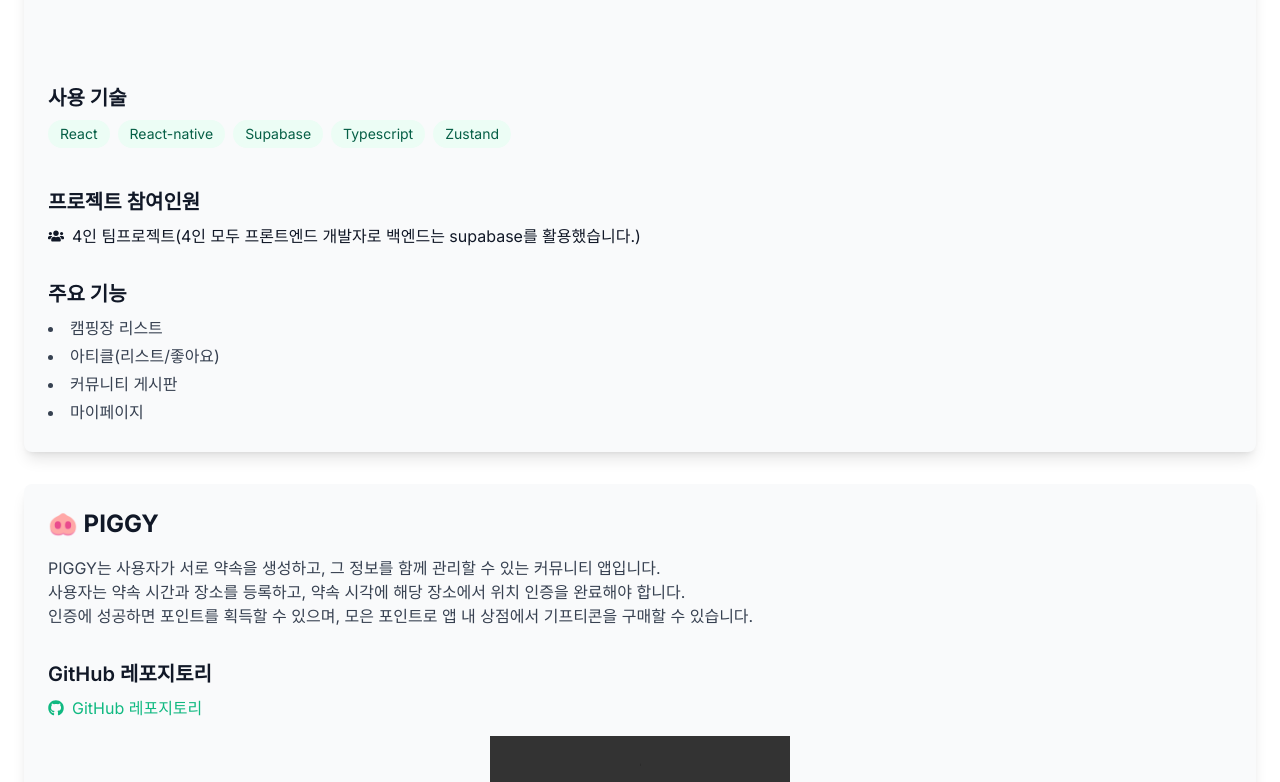
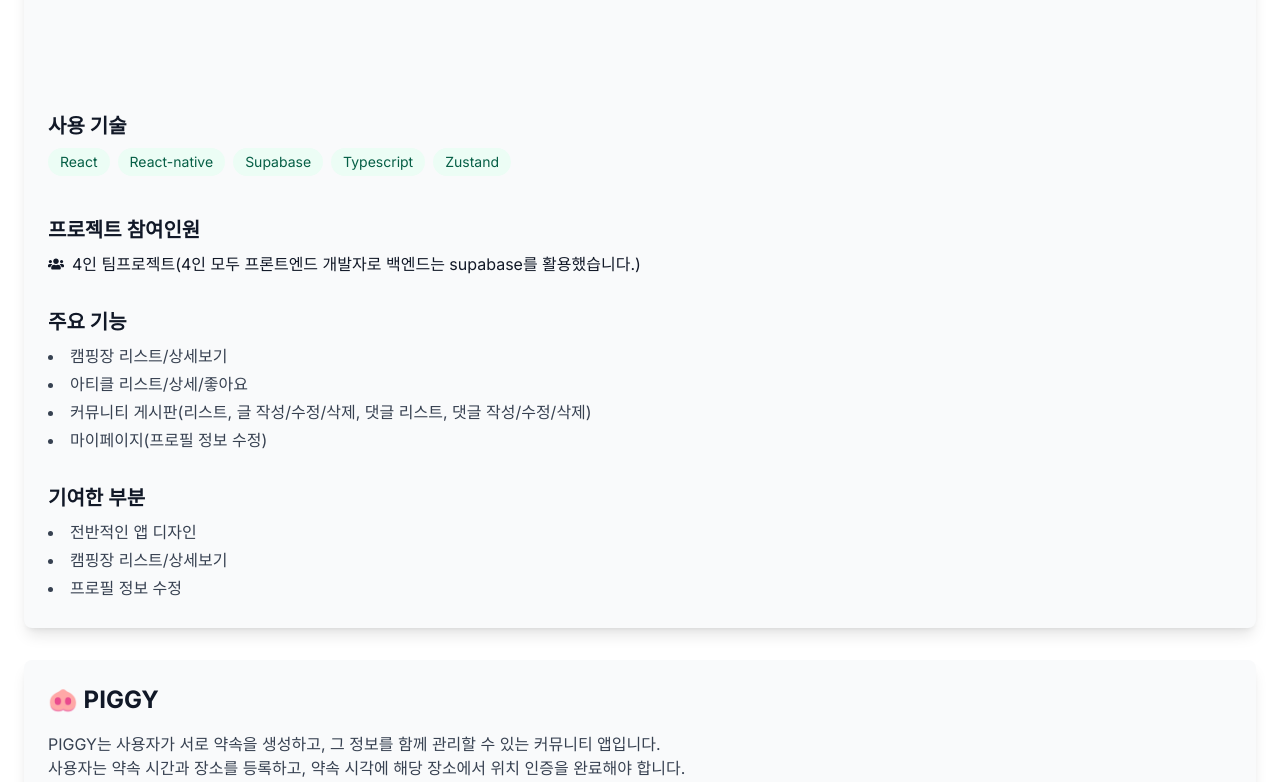
Before and after one commit to DaYoung-woo/portfolio, a Next.js app: page / in a window 1280 px wide. Shown: the part 5418-6200 px from the top of the page. Built offline with nearby package versions, Linux system fonts and the light colour scheme; grey boxes are pictures that could not be loaded.

Commit message:
[feat] 프로젝트 내용 추가

```diff
--- a/src/components/Project.tsx
+++ b/src/components/Project.tsx
@@ -4,6 +4,7 @@ import { motion } from "framer-motion";
 import MotionVideo from "@/components/MotionVideo";
 import { FaGithub, FaExternalLinkAlt, FaUser, FaUsers } from "react-icons/fa";
 import { SiNotion, SiFigma } from "react-icons/si";
+import { details } from "framer-motion/client";
 
 const project = [
   {
@@ -17,11 +18,12 @@ const project = [
     githubLink: "https://github.com/DaYoung-woo/video-editor",
     liveLink: "https://video-editor-dayoung.netlify.app/",
     features: [
-      "다크/라이트 모드",
       "영상 길이 조절",
       "GIF 변환",
       "MP3 변환",
       "MP4 변환",
+      "다크/라이트 모드",
+      "반응형",
     ],
     people: 1,
   },
@@ -29,18 +31,43 @@ const project = [
     name: "camping-together",
     title: "🏕️ Camping Together",
     description:
-      "Camping Together는 OPEN API를 활용한 캠핑 커뮤니티 앱입니다.\n OPEN API를 활용해 캠핑장 리스트를 불러오며 캠핑 관련 아티클을 확인할 수 있습니다.\n 또한 캠핑을 좋아하는 사람들의 커뮤니티 기능도 제공합니다.\n 스켈레톤과 로딩바를 사용하여 더 나은 사용자 경험을 제공하고자 노력했습니다.",
+      "Camping Together는 OPEN API를 활용한 캠핑 커뮤니티 앱입니다.\n OPEN API를 활용해 캠핑장 리스트를 불러오고 있습니다. \n 수파베이스를 통해 캠핑 관련 아티클을 확인할 수 있고 캠핑을 좋아하는 사람들의 커뮤니티 기능도 제공합니다.\n 스켈레톤과 로딩바를 사용하여 더 나은 사용자 경험을 제공하고자 노력했습니다.",
     tech: ["React", "React-native", "Supabase", "Typescript", "Zustand"],
     video: "/camping_together/camping_together.mp4",
     type: "app",
     githubLink: "https://github.com/DaYoung-woo/CampingNativeApp",
     features: [
-      "캠핑장 리스트",
-      "아티클(리스트/좋아요)",
-      "커뮤니티 게시판",
-      "마이페이지",
+      "캠핑장 리스트/상세보기",
+      "아티클 리스트/상세/좋아요",
+      "커뮤니티 게시판(리스트, 글 작성/수정/삭제, 댓글 리스트, 댓글 작성/수정/삭제)",
+      "마이페이지(프로필 정보 수정)",
     ],
     people: 4,
+    details: [
+      {
+        title: "기여한 부분",
+        content: (
+          <ul className="list-disc list-inside text-gray-700 dark:text-gray-300">
+            {[
+              "전반적인 앱 디자인",
+              "캠핑장 리스트/상세보기",
+              "프로필 정보 수정",
+            ].map((feature, i) => (
+              <motion.li
+                key={i}
+                className="mb-1"
+                initial={{ x: -20, opacity: 0 }}
+                whileInView={{ x: 0, opacity: 1 }}
+                transition={{ delay: i * 0.1, duration: 0.3 }}
+                viewport={{ once: true }}
+              >
+                {feature}
+              </motion.li>
+            ))}
+          </ul>
+        ),
+      },
+    ],
   },
   {
     name: "piggy",
```
Also changed, not shown: 1 other file (tests, documents, lock files or other folders).
